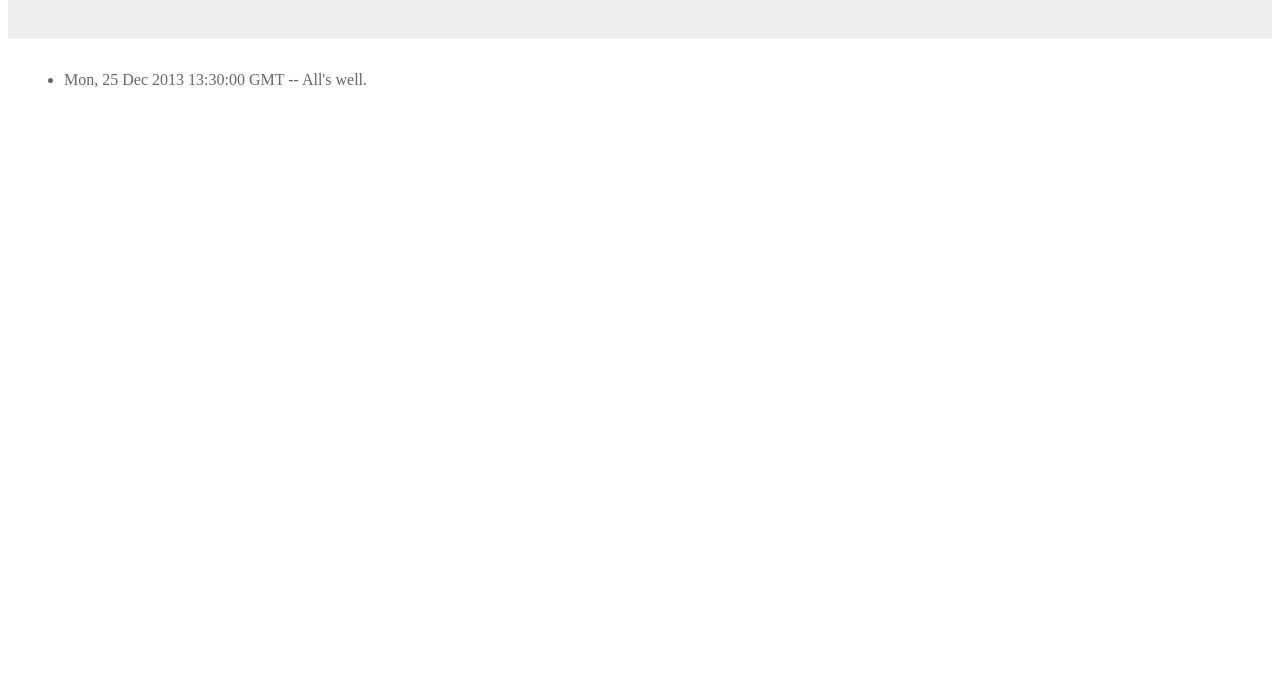
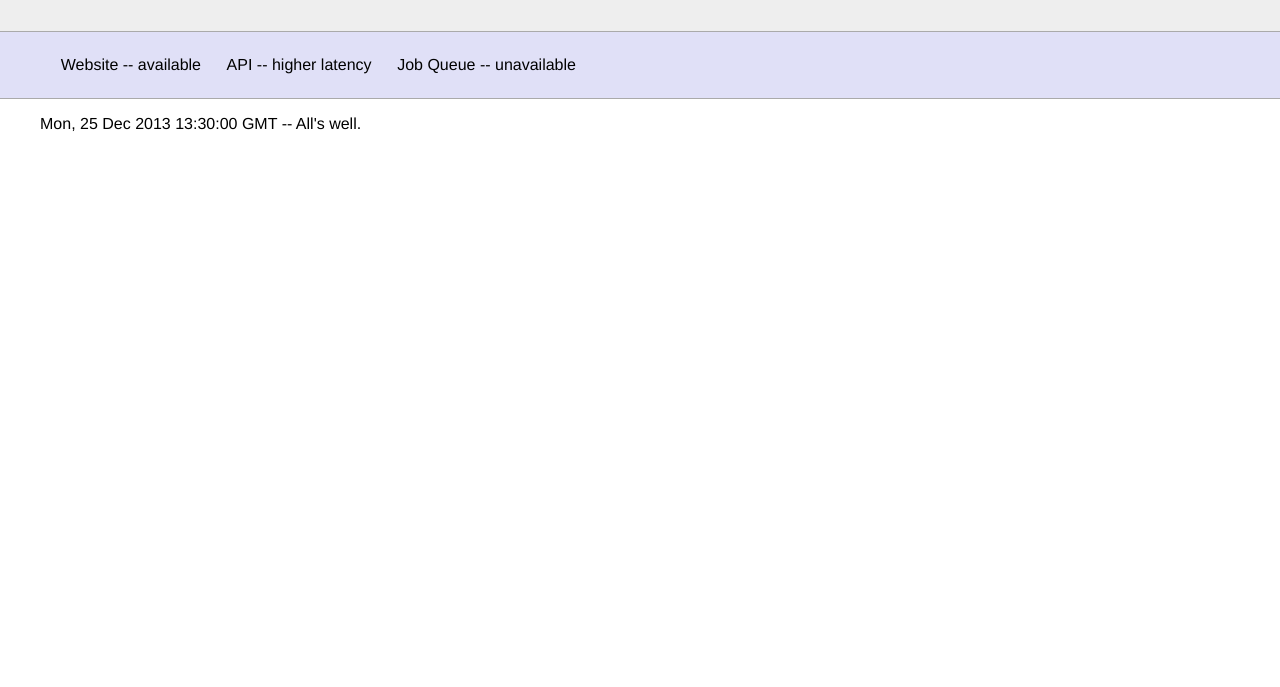
Before and after one commit to danielbeardsley/status-site, a plain HTML site: page index.html in a window 1280 px wide. Shown: the part 113-800 px from the top of the page. Drawn offline with nearby package versions, Linux system fonts and the light colour scheme.

Commit message:
Add services list

```diff
--- a/index.html
+++ b/index.html
@@ -8,6 +8,10 @@
       <header>
          <h1>APP_NAME</h1>
       </header>
+      <section id="leader">
+         <ul id="services">
+         </ul>
+      </section>
       <section id="content">
          <ul id="notices">
          </ul>
--- a/notices.json
+++ b/notices.json
@@ -7,5 +7,10 @@
          },
          "note": "All's well."
       }
-   ]
+   ],
+   "services": {
+      "Website"   : true,
+      "API"       : "higher latency",
+      "Job Queue" : false
+   }
 }
--- a/status.js
+++ b/status.js
@@ -1,16 +1,26 @@
 function loadNotices() {
    $.getJSON('notices.json', function(data) {
-      var noticeElements = [];
-      console.log(data);
-      $.each(data.notices, function(index, notice) {
-         console.log(notice);
+      var noticeElements = $.map(data.notices, function(notice) {
          var element = $('<li>');
          element.addClass('notice');
          element.text(notice.date + " -- " + notice.note);
-         // Do something with services state
-         noticeElements.push(element);
+         return element;
       });
-      $('#notices').empty().append(noticeElements);
+
+      var serviceElements = $.map(data.services, function(available, service) {
+         var element = $('<li>');
+         var state = available === true  ? 'available' :
+                     available === false ? 'unavailable' :
+                                           'partial';
+         var status = state === 'partial' ?  available : state;
+         element.addClass('service');
+         element.addClass(state);
+         element.text(service + " -- " + status);
+         return element;
+      });
+
+      $('#notices' ).empty().append(noticeElements);
+      $('#services').empty().append(serviceElements);
       setTimeout(loadNotices, 30000);
    });
 }
--- a/style.css
+++ b/style.css
@@ -1,10 +1,40 @@
+body {
+   padding: 0;
+   margin: 0;
+   font-family: Helvetica, Arail, sans-serif;
+}
+
 header {
    background:#eee;
    color:#555;
    padding:2em 3em;
 }
 
-#content {
-   padding:1em;
-   color:#666;
+#leader {
+   padding: 0.5em 1em;
+   background: #e0e0f7;
 }
+
+header,
+#leader {
+   border-bottom: 1px solid #aaa;
+}
+
+#notices,
+#services {
+   list-style-type:none;
+}
+
+.service {
+   display:inline;
+   padding:0.1em 0.3em;
+   margin-right:1em;
+}
+.service.available {
+}
+
+.service.unavailable {
+}
+
+.service.partial {
+}
```
